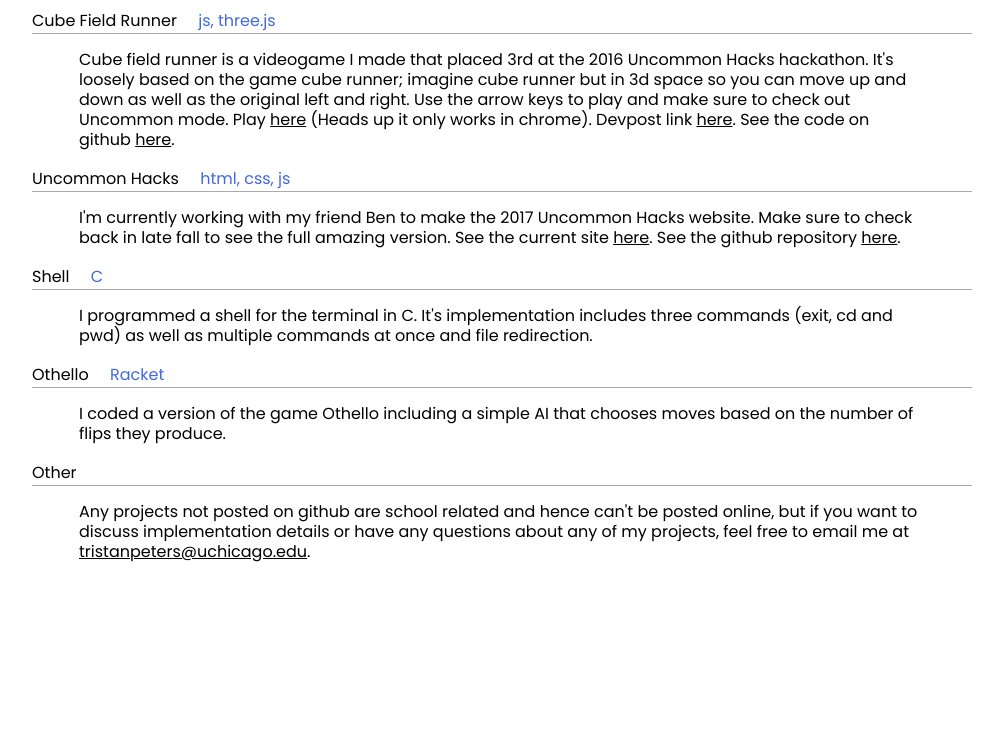
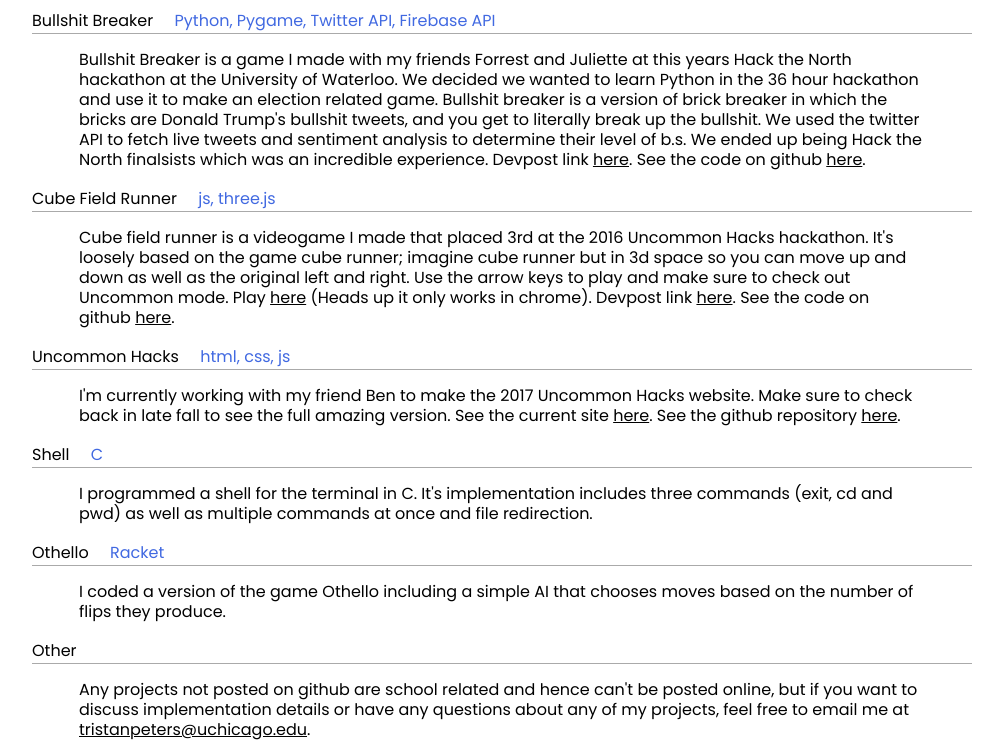
Before and after one commit to tbpeters/personal-website, a plain HTML site: page portfolio.html in a window 1280 px wide. Shown: the part 83-839 px from the top of the page, without its empty margins (138-1141 px from the left). Before the commit the page ends 800 px from the top, so only its background shows below. Drawn offline with Linux system fonts and the light colour scheme.

Commit message:
adding htn project

```diff
--- a/portfolio.html
+++ b/portfolio.html
@@ -27,6 +27,12 @@
 	</header>
 	<div id="projects">
 		<section class='projects'>
+			<ul>
+				<li>Bullshit Breaker&nbsp;&nbsp;&nbsp;&nbsp;</li>
+				<li class='blue'>Python, Pygame, Twitter API, Firebase API </li>
+			</ul>
+			<hr>
+			<p>Bullshit Breaker is a game I made with my friends Forrest and Juliette at this years Hack the North hackathon at the University of Waterloo. We decided we wanted to learn Python in the 36 hour hackathon and use it to make an election related game. Bullshit breaker is a version of brick breaker in which the bricks are Donald Trump's bullshit tweets, and you get to literally break up the bullshit. We used the twitter API to fetch live tweets and sentiment analysis to determine their level of b.s. We ended up being Hack the North finalsists which was an incredible experience. Devpost link <a href="http://devpost.com/software/bullshit-breaker" class="underline">here</a>. See the code on github <a href="https://github.com/htnglowingpotato/project" class="underline">here</a>.</p>
 			<ul>
 				<li>Cube Field Runner&nbsp;&nbsp;&nbsp;&nbsp;</li>
 				<li class='blue'>js, three.js </li>
```
